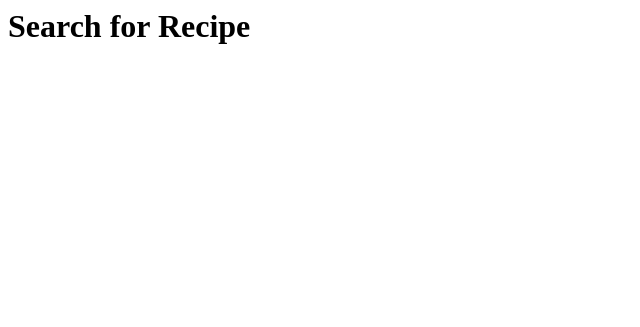
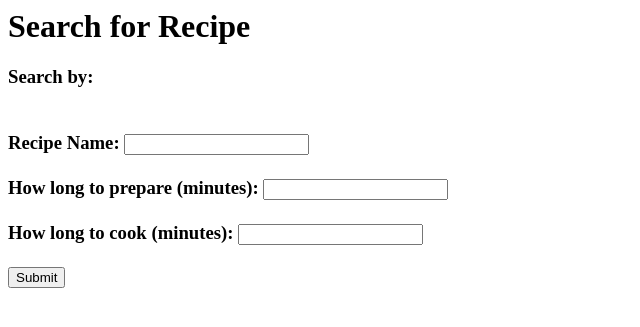
Before and after one commit to jkules991/Cookbook.com, a Flask app: page /search in a window 1280 px wide. Shown: the top 327 px of the page, without its empty margins (0-640 px from the left). Run offline with Flask 2, Linux system fonts and the light colour scheme.

Commit message:
searchbar 1st commit

```diff
--- a/application/forms.py
+++ b/application/forms.py
@@ -1,5 +1,5 @@
 from flask_wtf import FlaskForm
-from wtforms import StringField, SubmitField, IntegerField
+from wtforms import StringField, SubmitField, IntegerField, SelectField
 
 class RnameForm(FlaskForm):
     name_form = StringField("Recipe Name:")
@@ -13,3 +13,10 @@ class RprepForm(FlaskForm):
     prep_method_form = StringField("Preparation:")
     portions_form = StringField("How many portions:")
     submit = SubmitField("Submit")
+
+class SearchForm(FlaskForm):
+    s_name_form= StringField("Recipe Name:")
+    s_prep_t_form = IntegerField("How long to prepare (minutes):")
+    s_cook_t_form = IntegerField("How long to cook (minutes):")
+    s_portions_form = IntegerField("How many portions:")
+    submit = SubmitField("Submit")
--- a/application/routes.py
+++ b/application/routes.py
@@ -2,7 +2,7 @@ from application import app, db
 from flask import Flask, render_template, request, redirect, url_for
 from flask_wtf import FlaskForm
 from wtforms import StringField, SubmitField
-from application.forms import RnameForm, RprepForm
+from application.forms import RnameForm, RprepForm, SearchForm
 from application.models import Recipes, Instructions
 
 # creates home page
@@ -10,11 +10,6 @@ from application.models import Recipes, Instructions
 @app.route('/home', methods=["GET"])
 def home_page():
     return render_template('homepage.html')
-
-
-@app.route('/search', methods=["GET","POST"])
-def search_page():
-    return render_template('search.html')
 
 @app.route('/create', methods=["GET","POST"])
 def create_page():
@@ -53,3 +48,19 @@ def create_page2():
                 return redirect(url_for('home_page'))
 
     return render_template('create2.html', jiprep=pyprep)
+
+@app.route('/search', methods=["GET","POST"])
+def search_page():
+    pysearchField= SearchForm()
+    if request.method == 'POST':
+        if pysearchField.validate_on_submit():
+            s_name= pysearchField.s_name_form.data
+            prep_d= pysearchField.s_prep_t_form.data
+            cook_d= pysearchField.s_cook_t_form.data
+            # portion_c= pysearchField.s_portions_form.data
+            if s_name != "" and prep_d >= 1 and cook_d >=1:
+                s_result= Recipes.query.filter_by(r_name=s_name, prep_t=prep_d, cook_t=cook_d).first()
+
+                return s_result.r_name
+
+    return render_template('search.html', jisearchField=pysearchField)
--- a/application/templates/search.html
+++ b/application/templates/search.html
@@ -3,5 +3,21 @@
         <h1>
            Search for Recipe
         </h1>
+
+        <h3>
+            Search by:
+            <div class='form'>
+                <form method='POST' action=''>
+                    <br><br>
+                    {{ jisearchField.hidden_tag() }}
+                    {{ jisearchField.s_name_form.label() }} {{ jisearchField.s_name_form}}
+                    <br><br>
+                    {{ jisearchField.s_prep_t_form.label() }} {{ jisearchField.s_prep_t_form}}
+                    <br><br>
+                    {{ jisearchField.s_cook_t_form.label() }} {{ jisearchField.s_cook_t_form}}
+                    <br><br>
+                    <!-- {{ jisearchField.s_portions_form.label() }} {{ jisearchField.s_portions_form}} -->
+                    {{ jisearchField.submit }}
+        </h3>
     </body>
 </html>
```
